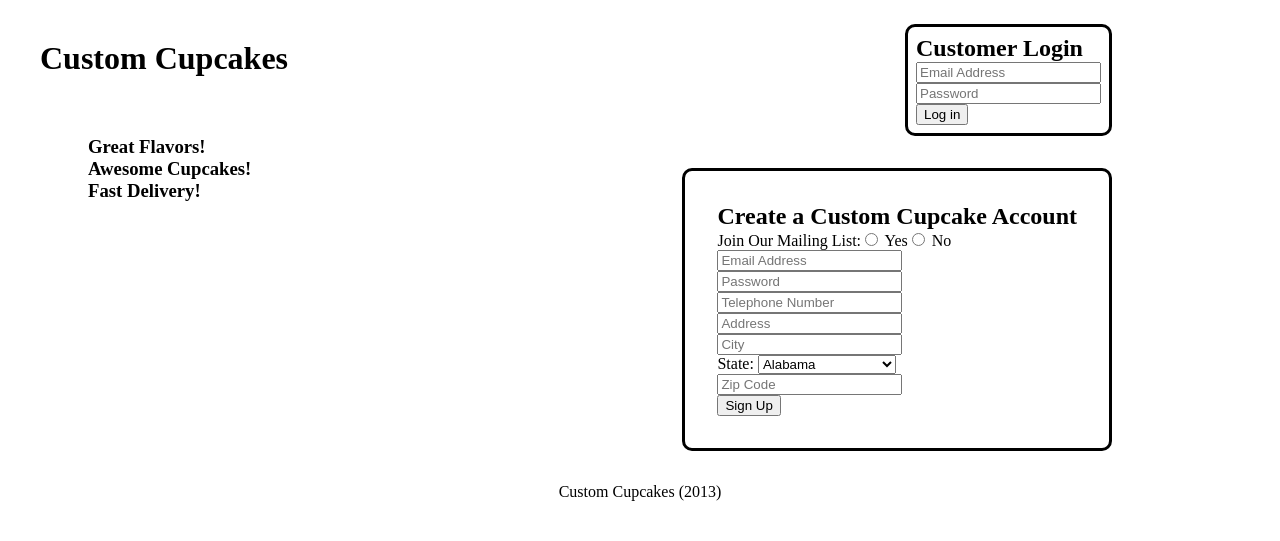
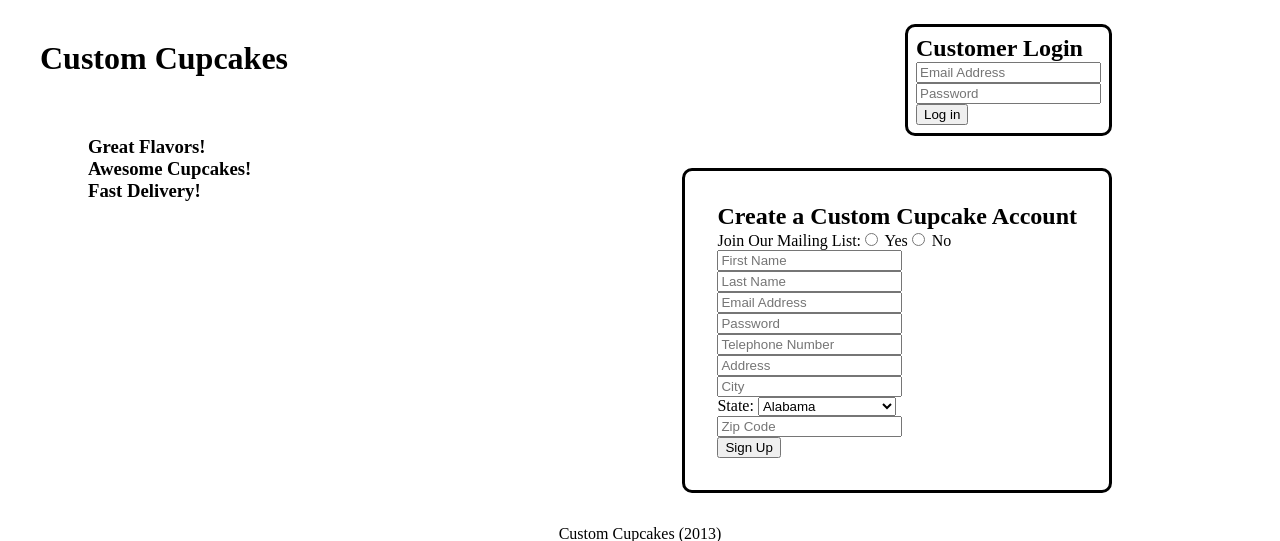
Before and after one commit to vipulkohli/CupcakeBakersTeam2, a PHP site: page /cupcakes/ in a window 1280 px wide. Shown: the top 541 px of the page. Run offline with PHP 8.4, Linux system fonts and the light colour scheme.

Commit message:
firstname and lastname fields got deleted

```diff
--- a/web/index.php
+++ b/web/index.php
@@ -81,7 +81,7 @@ if (isset($_POST['submit'])) {
 			'address' => $_POST['address'],
 			'city' => $_POST['city'],
 			'state' => $_POST['state'],
-			'zip_code' => $_POST['zip_code'],
+			'zip_code' => $_POST['zip_code']
 			);
 
 		$ch = curl_init();
@@ -104,6 +104,7 @@ if (isset($_POST['submit'])) {
 		else
 		{
 			$err[]='Could not create account';
+			$err[]=$responseObj['reason'];
 		}
 
 		if($err)
@@ -132,6 +133,7 @@ if (isset($_SESSION['id']))
 
 <head>
 	<title>Custom Cupcakes</title>
+	<link href='http://fonts.googleapis.com/css?family=Open+Sans' rel='stylesheet' type='text/css'>
 	<link rel="stylesheet" type="text/css" href="css/style.css">
 </head>
 
@@ -190,6 +192,8 @@ if (isset($_SESSION['id']))
 			<input type="radio" name="join_mailing_list" id="join_mailing_list_no" value="false" />
 			<label for="join_mailing_list_no">No</label>
 
+			<input type="text" name="first_name" placeholder="First Name" required autocomplete="on" />
+		    <input type="text" name="last_name" placeholder="Last Name" required autocomplete="on" />
 
 			<input type="email" name="email" placeholder="Email Address" required autocomplete="on" title="Please enter a valid email address" />
 			<input type="password" name="password" placeholder="Password" pattern="^.{8,}$" title="Password must be at least 8 characters" required autocomplete="on" />
```
